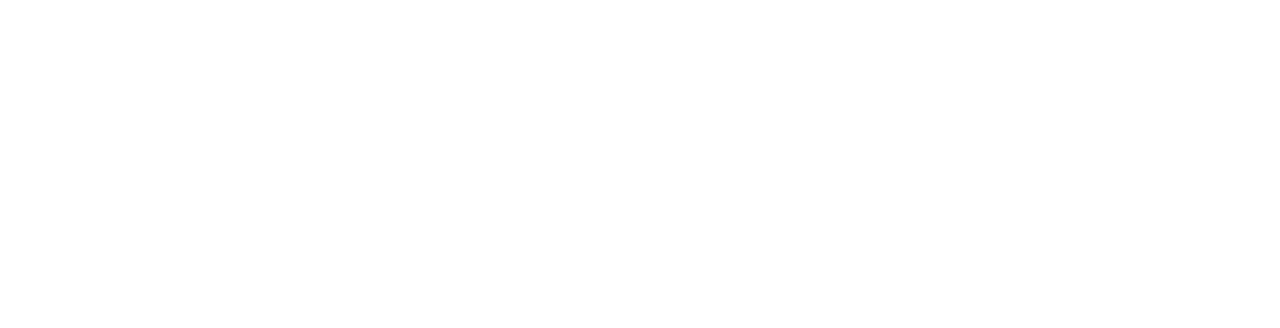
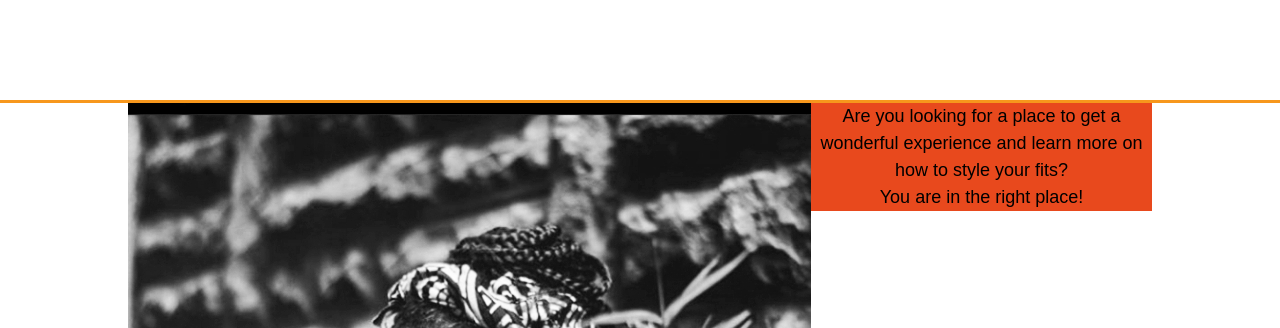
Before and after one commit to BTG001/designerkibet, a plain HTML site: page about.html in a window 1280 px wide. Shown: the top 328 px of the page. Drawn offline with Linux system fonts and the light colour scheme.

Commit message:
Work on about page

```diff
--- a/about.html
+++ b/about.html
@@ -0,0 +1,23 @@
+<!DOCTYPE html>
+<html lang="en">
+    <head>
+        <meta charset="utf-8">
+        <meta name="viewport" content="width = device width">
+        <meta name="description" content="Fashion fades but style is eternal">
+        <title>DesignerKibet | Welcome</title>
+        <link rel="stylesheet" type="text/css" href="styles.css">
+    </head>
+    <body>
+      <header id="about">
+
+      </header>
+        <section id="showcase">
+            <div class="container">
+                <img id="sandra" src="img/img12.jpg" alt="Kibet's photo"/>
+                <p id="state">Are you looking for a place to get a wonderful experience and learn more on how to style your fits? <br> You are in the right place!</p>
+                <h1>I'm Sandra Kibet</h1><br>
+                <p id="desc">A 21 year old design student at<br>The Technical University Of Kenya,<br>a fashion and style enthusiast.<br>I provide excellent styling experience.<br>You can book your dates for your photoshoots, fashion shows<br>through our social media platforms below.<br>To check out more of my work click the link below.</p>
+            </div>
+        </section>
+    </body>
+    </html>
--- a/styles.css
+++ b/styles.css
@@ -58,7 +58,7 @@
 /* Showcase */
 #showcase {
   min-height: 200px;
-  background-color: #f4f4f4;
+  background-color: #ffffff;
   text-align: center;
   color: #000000;
 }
@@ -111,3 +111,17 @@
   color: blue;
   font-weight: bold;
 }
+
+#about {
+  background-color: #ffffff;
+  border-bottom: #f7971c 3px solid;
+}
+
+#sandra {
+  float: left;
+}
+
+#showcase #state {
+  background-color: #e8491d;
+  margin-top: 0px;
+}
```
Also changed, not shown: img/img12.jpg (added).
